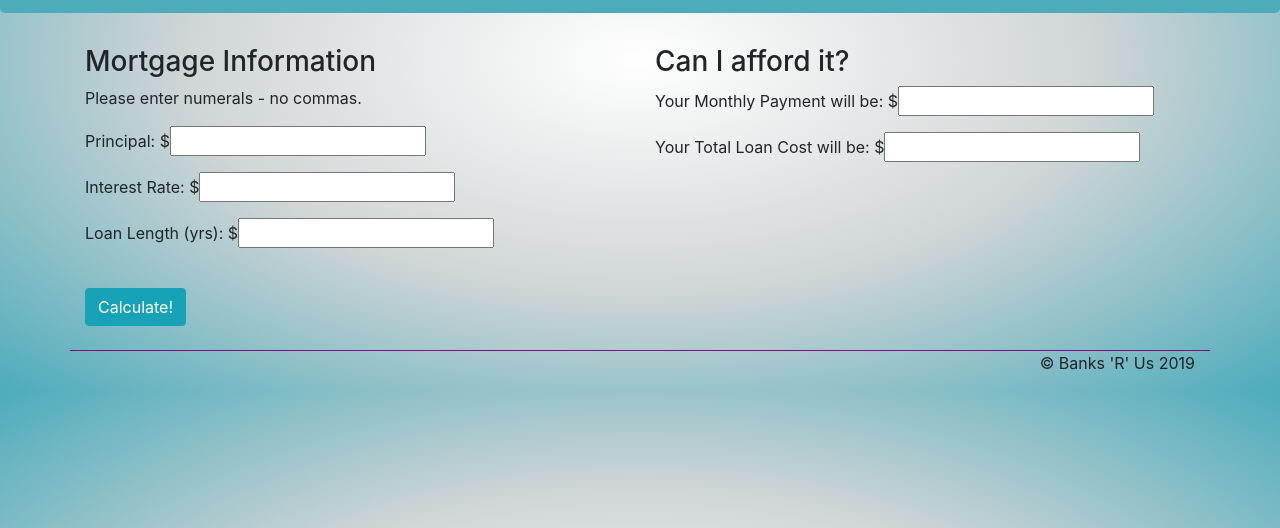
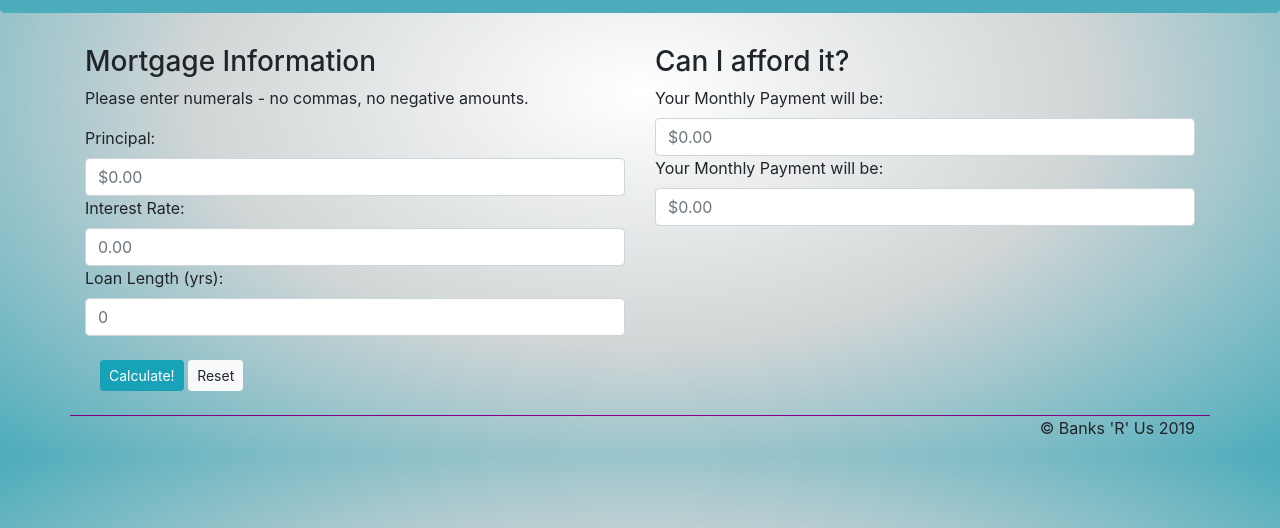
Before and after one commit to WildKnitter/FinancialCalculatorProject, a plain HTML site: page mortgagecalc.html in a window 1280 px wide. Shown: the part 272-800 px from the top of the page. Drawn offline with nearby package versions, Linux system fonts and the light colour scheme.

Commit message:
Fix for Mortgage Calculation Page

```diff
--- a/css/styles.css
+++ b/css/styles.css
@@ -57,6 +57,7 @@ footer {
   margin: auto;
   display: inline;
 }
+
 
 /* Extra-Small devices (landscape phones, 576px and down) */
 
--- a/js/calculatemortgage.js
+++ b/js/calculatemortgage.js
@@ -1,11 +1,18 @@
 "use strict";
-//This scripts contains code to calculate mortgage monthly payments and total loan cost.
-//Author:  Pam Belknap
+/*This scripts contains code to calculate mortgage monthly payments and total loan cost.
+* @param principalAmount (number) - the principal amount
+* @param interestRate (number) - the interest rate
+* @param loanLength (number) - the length of time for the loan in years
+Author:  Pam Belknap
+
+*/
 
 function init()
 {
     const btnCalc = document.getElementById("calcMortgage");
     btnCalc.onclick = calcMortgage;
+    const btnReset = document.getElementById("resetBtn");
+    btnReset.onclick = resetBtn;
 }
 
 //CALCULATE MONTHLY MORTGAGE AND TOTAL LOAN COST
@@ -20,14 +27,19 @@ function calcMortgage()
 
     let intRateD = (intRate / 1200);
 
-    let calcTotal = (princAmount * intRateD) / (1 - Math.pow((1 + intRateD), (-12 * loanLgth)))
-    let addTotal = (princAmount * intRateD * (12 * loanLgth)) / (1 - Math.pow((1 + intRateD), (-12 * loanLgth)))
+    let calcTotal = (princAmount * intRateD) / (1 - Math.pow((1 + intRateD), (-12 * loanLgth)));
+    let addTotal = (princAmount * intRateD * (12 * loanLgth)) / (1 - Math.pow((1 + intRateD), (-12 * loanLgth)));
 
     const resultPymt = document.getElementById("answerPayment");
-    resultPymt.value = calcTotal.toFixed(2);  //to put a value in an input, use value.
+    resultPymt.value = calcTotal.toFixed(2);
 
     const resultCost = document.getElementById("answerLoanCost");
-    resultCost.value = addTotal.toFixed(2);  //to put a value in an input, use value.
+    resultCost.value = addTotal.toFixed(2);
+}
+
+function resetBtn()
+{
+   document.getElementById("resetBtn").reset();
 }
 
 window.onload = init;
--- a/mortgagecalc.html
+++ b/mortgagecalc.html
@@ -62,24 +62,45 @@
     <main>
 
         <div class="container">
-            <!-- Example row of columns -->
+            <form id="mortgageForm" method="get" action="#">
+                <!-- post would be the correct method, normally.
+            <form method="post" action="#" > -->
                 <div class="row">
                     <div class="col-md-6">
                         <h3>Mortgage Information</h3>
-                    <p>Please enter numerals - no commas.</p>
-                    <p>Principal: $<input type="number" id="principalAmount" /></p>
-                    <p>Interest Rate: $<input type="number" id="interestRate" /></p>
-                    <p>Loan Length (yrs): $<input type="number" id="loanLength" /></p>
+                        <p>Please enter numerals - no commas, no negative amounts.</p>
+                        <!--Principal Amount-->
+                        <label for="principalAmount">Principal: </label>
+                        <input type="number" id="principalAmount" name="principalAmount" class="form-control"
+                            placeholder=$0.00>
+                        <!--Interest Rate-->
+                        <label for="interestRate">Interest Rate: </label>
+                        <input type="number" id="interestRate" name="interestRate" class="form-control"
+                            placeholder=0.00>
+                        <!--Loan Length-->
+                        <label for="loanLength">Loan Length (yrs): </label>
+                        <input type="number" id="loanLength" name="loanLength" class="form-control" placeholder=0>
                         <br />
-                    <input id="calcMortgage" class="btn btn-info" type="button" value="Calculate!" />
+                        <div id="buttongroup" class="container">
+                            <input class="btn btn-sm btn-info" id="calcMortgage" type="button"
+                                value="Calculate!"></input>
+                            <input class="btn btn-sm btn-light" id="resetBtn" type="reset"></input>
+                        </div>
                     </div>
                     <div class="col-md-6">
                         <h3>Can I afford it?</h3>
-                    <p>Your Monthly Payment will be: $<input type="number" id="answerPayment" /></p>
-                    <p>Your Total Loan Cost will be: $<input type="number" id="answerLoanCost" /></p>
+                        <!--Answer Monthly Payment-->
+                        <label for="answerPayment">Your Monthly Payment will be: </label>
+                        <input type="number" id="answerPayment" name="answerPayment" class="form-control"
+                            placeholder=$0.00>
+                        <!--Answer Total Loan Cost-->
+                        <label for="answerLoanCost">Your Monthly Payment will be: </label>
+                        <input type="number" id="answerLoanCost" name="answerLoanCost" class="form-control"
+                            placeholder=$0.00>
                     </div>
                 </div>
                 <br />
+            </form>
         </div> <!-- /container -->
 
     </main>
```
Lines whose indentation alone changed are shown as unchanged.
